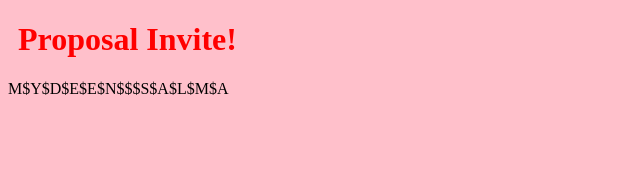
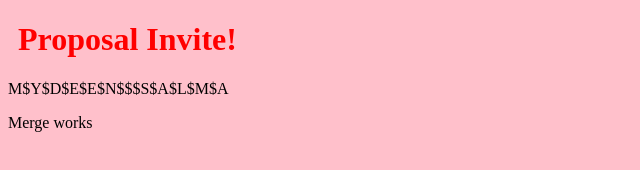
Before and after one commit to abdul031298/hello-world, a plain HTML site: page index.html in a window 1280 px wide. Shown: the whole page, without its empty margins (0-640 px from the left). Drawn offline with Linux system fonts and the light colour scheme.

Commit message:
updated file in emergencyfix

```diff
--- a/index.html
+++ b/index.html
@@ -9,6 +9,6 @@
 
 <h1>Proposal Invite!</h1>
 <p>M$Y$D$E$E$N$$$S$A$L$M$A</p>
-
+<p>Merge works</p>
 </body>
 </html>
```
